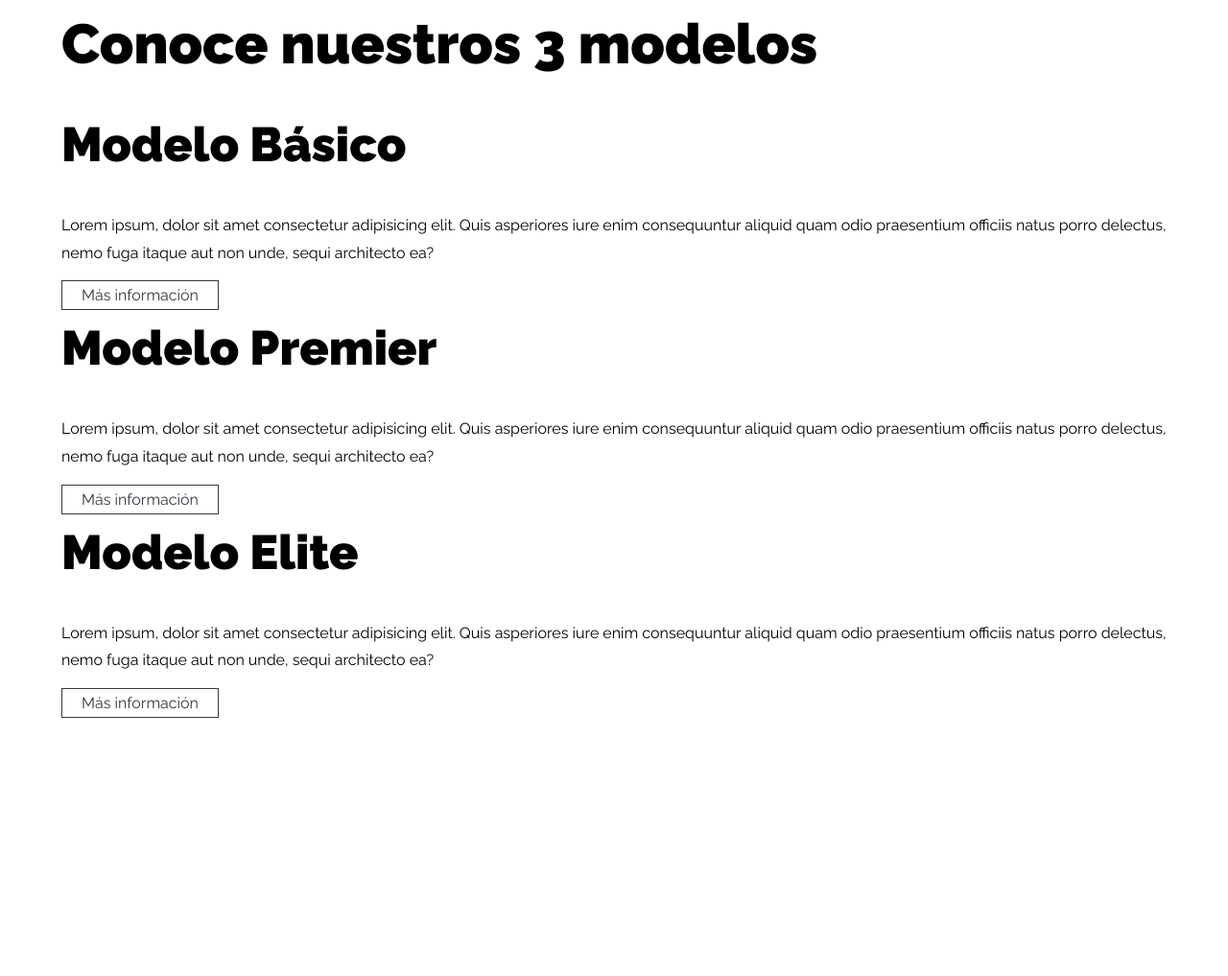
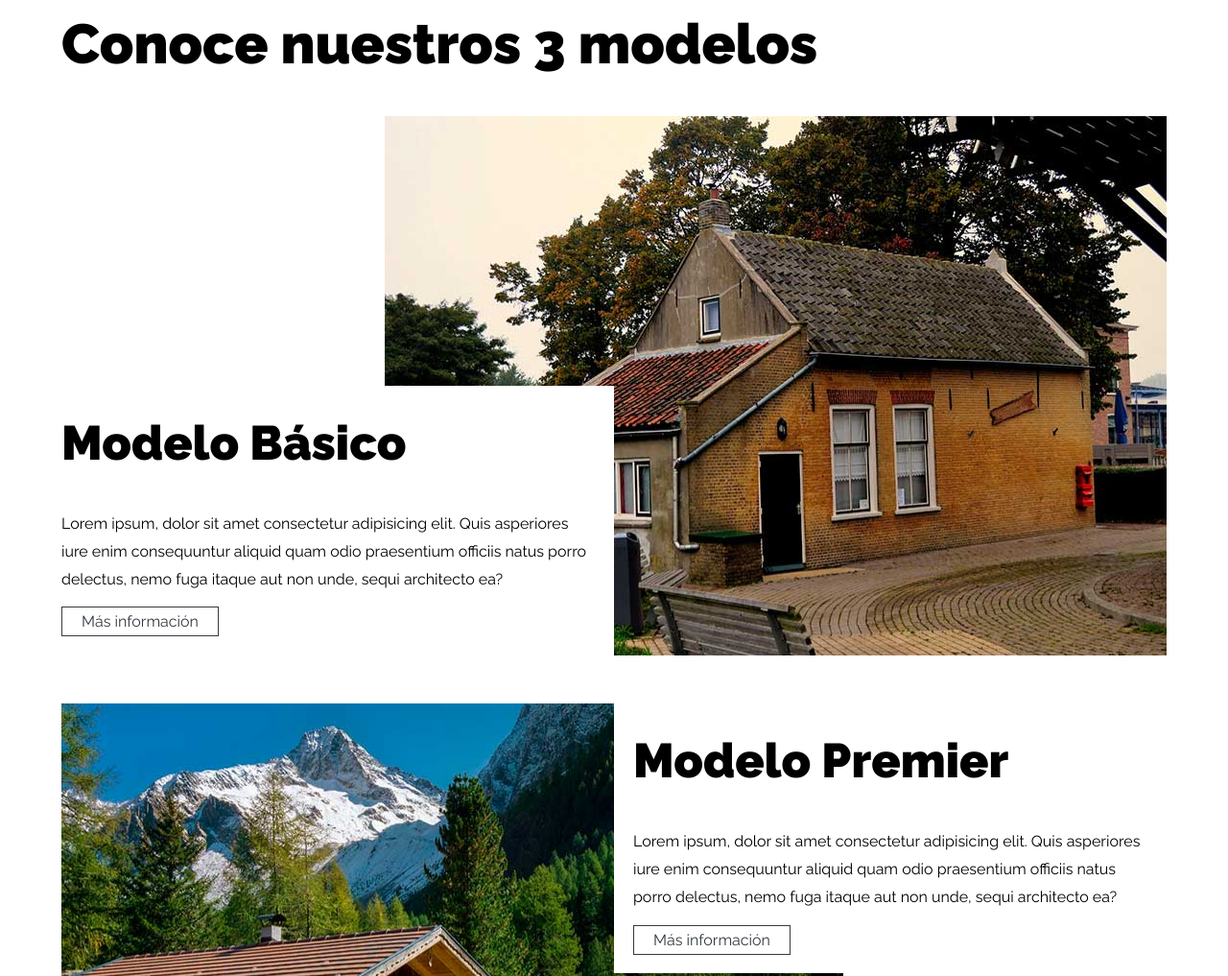
Before and after one commit to DomenicoPH/HTML-CSS-Avanzado---Arquitectura-maqueta, a plain HTML site: page index.html in a window 1280 px wide. Shown: the part 1480-2497 px from the top of the page at 96% size. Before the commit the page ends 2228 px from the top, so only its background shows below. Drawn offline with Linux system fonts and the light colour scheme.

Commit message:
seccion modelos finalizada

```diff
--- a/css/styles.css
+++ b/css/styles.css
@@ -222,5 +222,64 @@ img{
 
 
 /* ************* M O D E L O S ************* */
+.modelo{
+    display: grid;
+    grid-template-rows: repeat(2, 1fr);
+    background-repeat: no-repeat;
+    background-position: bottom center;
+    margin-bottom: 5rem;
+}
+    .modelo:last-of-type{
+        margin-bottom: 0;
+    }
+@media (min-width: 768px){
+    .modelo{
+        grid-template-columns: repeat(2, 1fr);
+    }
+}
+.contenido-modelo{
+    padding: 5rem;
+    background-color: var(--blanco);
+}
 
+.basico{
+    background-image: url('../img/modelo_basico.jpg');
+}
+@media (min-width: 768px){
+    .basico{
+        background-position: top right;
+    }
+    .basico .contenido-modelo{
+        grid-row: 2 / 3;
+        padding: 2rem 2rem 2rem 0;
+    }
+}
+.premier{
+    background-image: url('../img/modelo_premier.jpg');
+}
+@media (min-width: 768px){
+    .premier{
+        background-position: top left;
+    }
+    .premier .contenido-modelo{
+        grid-column: 2 / 3;
+        padding: 2rem;
+    }
+}
+.elite{
+    background-image: url('../img/modelo_elite.jpg');
+}
+@media (min-width: 768px){
+    .elite{
+        background-position: top right;
+    }
+    .elite .contenido-modelo{
+        padding: 2rem 2rem 2rem 0;
+    }
+}
 /* ************* M O D E L O S ************* */
+
+
+/* ************* G A L E R I A ************* */
+
+/* ************* G A L E R I A ************* */
```
